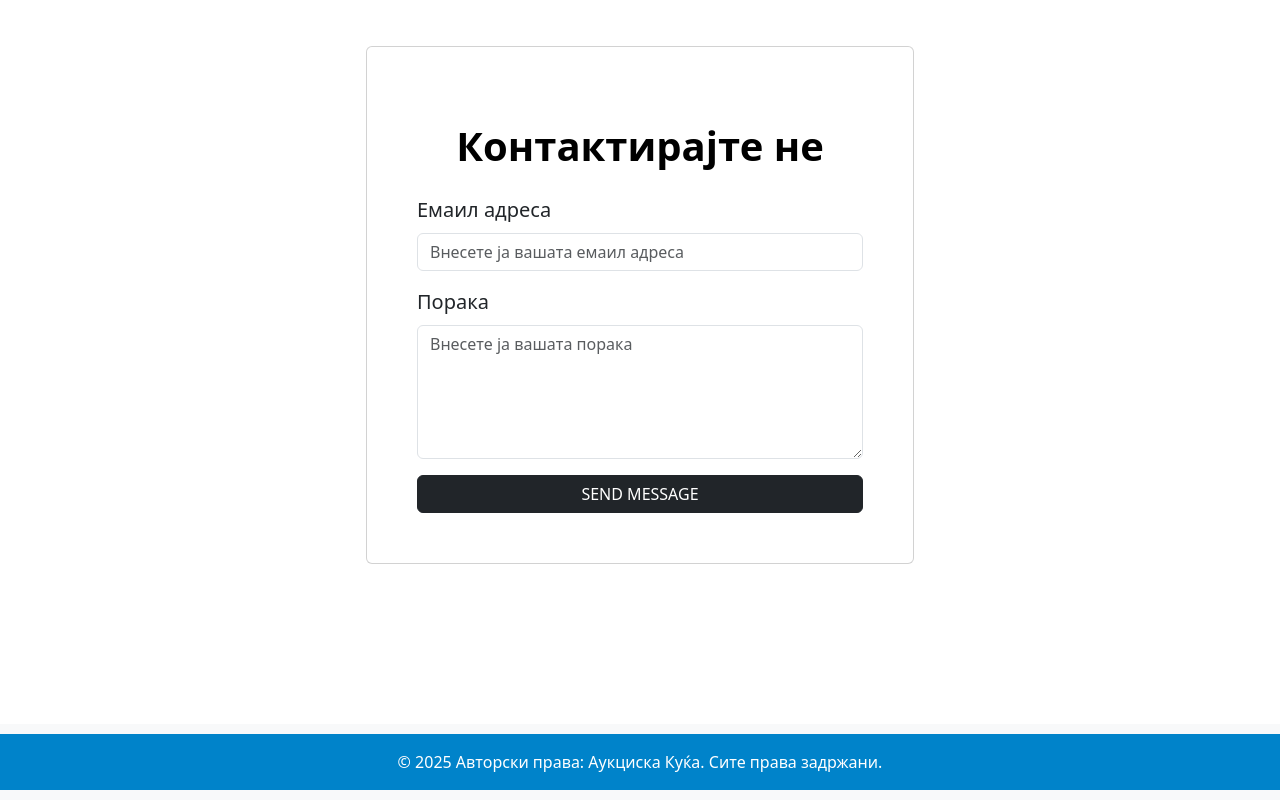
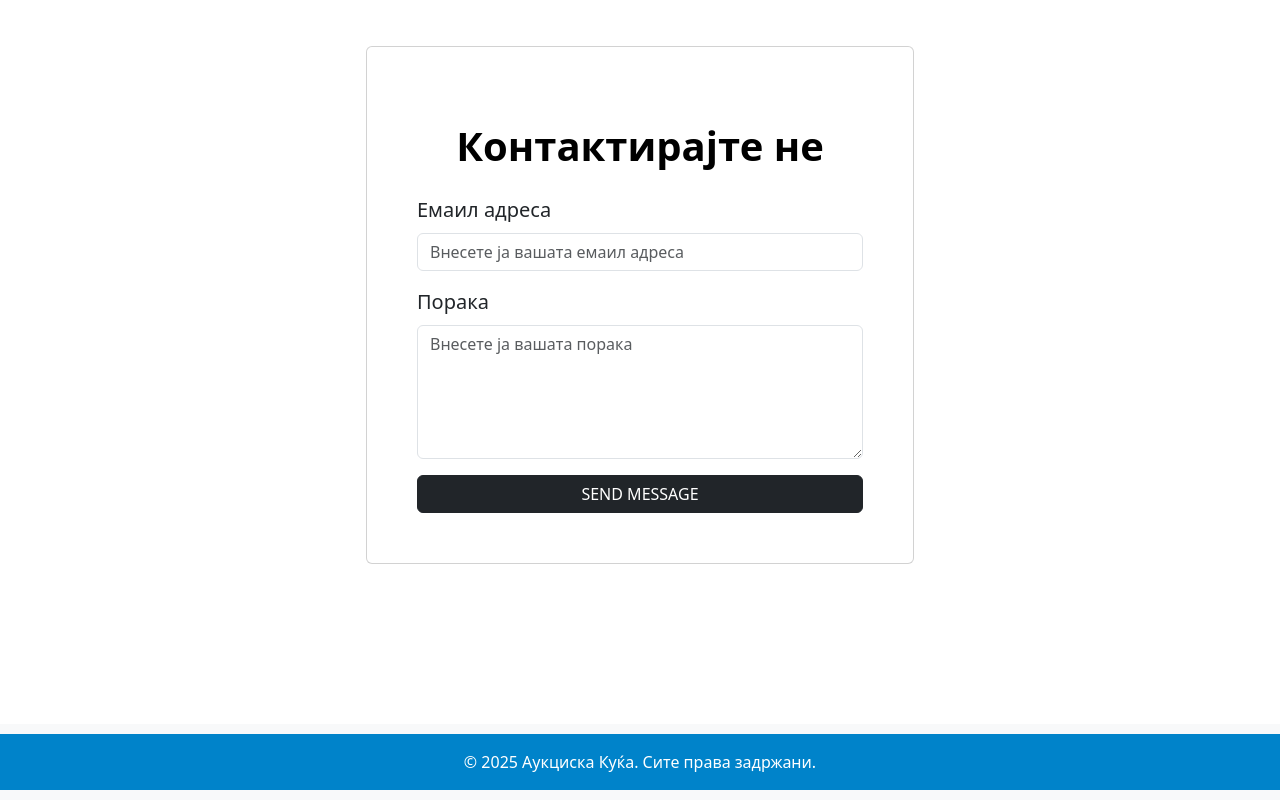
Before and after one commit to martinristow/front-end-auction-house, a React (Vite) app in the folder auction-house/: page / in a window 1280 px wide. Shown: the part 2526-3326 px from the top of the page. Built offline with nearby package versions, Linux system fonts and the light colour scheme.

Commit message:
Little Change on text

```diff
--- a/auction-house/src/Components/Footer.jsx
+++ b/auction-house/src/Components/Footer.jsx
@@ -6,7 +6,7 @@ export default function App() {
     return (
         <MDBFooter bgColor='light' className='text-center text-lg-left pozicija'>
             <div className='text-center p-3' style={{ backgroundColor: "#0083ca" }}>
-                &copy; {new Date().getFullYear()} Авторски права:{' '}
+                &copy; {new Date().getFullYear()}{' '}
                 Аукциска Куќа. Сите права задржани.
             </div>
         </MDBFooter>
```
